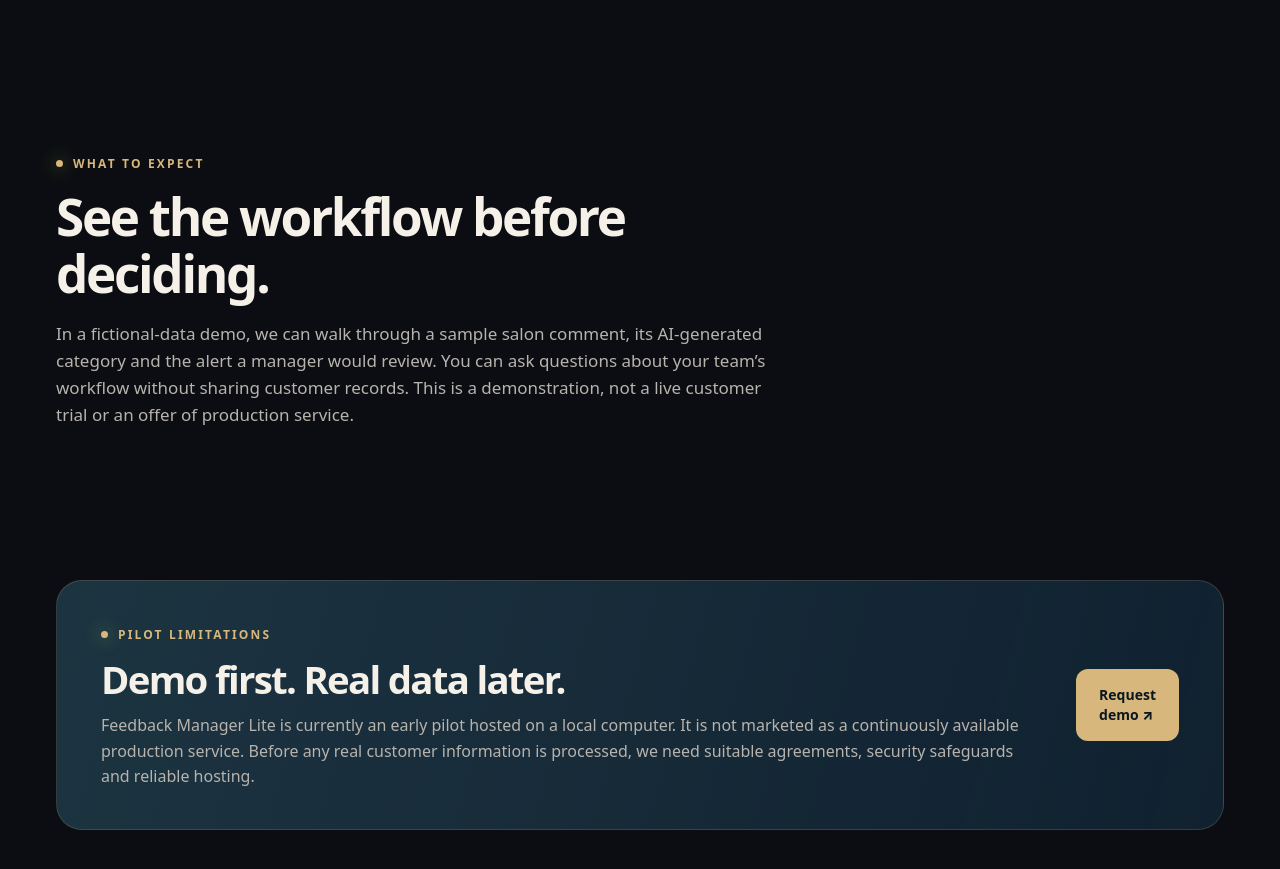
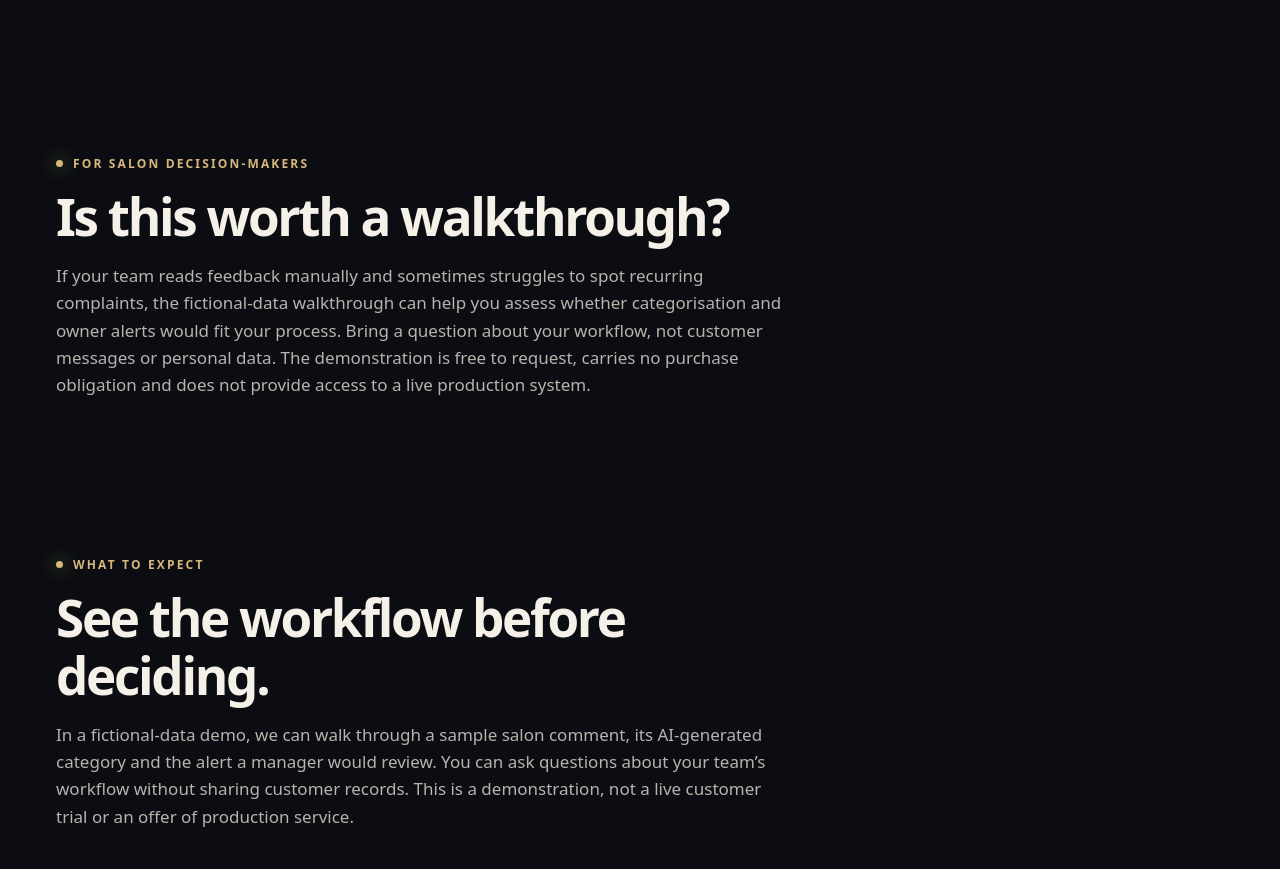
Before and after one commit to suhailsunder-wq/autopilot-ai-site, a plain HTML site: page feedback-manager.html in a window 1280 px wide. Shown: the part 2446-3315 px from the top of the page. Drawn offline with Linux system fonts and the light colour scheme.

Commit message:
Clarify salon demo fit and no-obligation fictional-data walkthrough

```diff
--- a/feedback-manager.html
+++ b/feedback-manager.html
@@ -5,6 +5,7 @@
 <section class="section-tight stats-bar"><div class="container stats-inner"><div class="stat"><b>01</b> Form submission</div><div class="stat"><b>02</b> AI classification</div><div class="stat"><b>03</b> Owner alert</div><div class="stat"><b>04</b> Human decision</div></div></section>
 <section class="section" id="demo"><div class="container"><div class="section-heading"><span class="eyebrow">Example workflow</span><h2>Simple enough to follow.<br><span class="lime">Human-led by design.</span></h2><p>The current working prototype combines a web form with local automation, AI analysis and Telegram alerts. The demonstration uses fictional data.</p></div><div class="steps"><article class="step"><h3>A customer submits feedback</h3><p>A short form collects a rating and a comment. The simulated demonstration uses invented examples, not real salon customer records.</p></article><article class="step"><h3>AI organises the message</h3><p>The workflow categorises feedback and helps identify comments that may need attention. AI classifications can be wrong and should be reviewed.</p></article><article class="step"><h3>The owner receives an alert</h3><p>An alert highlights an issue, such as a long wait or dissatisfaction. The system does not automatically contact the customer.</p></article><article class="step"><h3>A team member decides what happens next</h3><p>Staff review the issue and decide whether and how to respond using their existing complaint-handling process.</p></article></div></div></section>
 <section class="section-tight"><div class="container"><div class="section-heading"><span class="eyebrow">Fictional example · not a real customer record</span><h2>What an owner might see.</h2><p><strong>Invented feedback:</strong> “My haircut looked great, but I waited 25 minutes past my appointment.”</p><p><strong>Illustrative AI category:</strong> Waiting time / mixed experience. <strong>Illustrative alert:</strong> Review scheduling delay. A person checks the original comment and decides what to do; the system does not reply to the customer.</p><p class="subnote">This is an explanatory example, not a verified live run, performance result or customer testimonial. AI categorisation can be inaccurate.</p></div></div></section>
+<section class="section-tight"><div class="container"><div class="section-heading"><span class="eyebrow">For salon decision-makers</span><h2>Is this worth a walkthrough?</h2><p>If your team reads feedback manually and sometimes struggles to spot recurring complaints, the fictional-data walkthrough can help you assess whether categorisation and owner alerts would fit your process. Bring a question about your workflow, not customer messages or personal data. The demonstration is free to request, carries no purchase obligation and does not provide access to a live production system.</p></div></div></section>
 <section class="section-tight"><div class="container"><div class="section-heading"><span class="eyebrow">What to expect</span><h2>See the workflow before deciding.</h2><p>In a fictional-data demo, we can walk through a sample salon comment, its AI-generated category and the alert a manager would review. You can ask questions about your team’s workflow without sharing customer records. This is a demonstration, not a live customer trial or an offer of production service.</p></div></div></section>
 <section class="section-tight"><div class="container"><div class="banner"><div><span class="eyebrow">Pilot limitations</span><div class="spacer-12"></div><h2>Demo first. Real data later.</h2><p>Feedback Manager Lite is currently an early pilot hosted on a local computer. It is not marketed as a continuously available production service. Before any real customer information is processed, we need suitable agreements, security safeguards and reliable hosting.</p></div><a class="button button-primary" href="mailto:suhailsunder@gmail.com?subject=Feedback%20Manager%20Lite%20simulated%20demo" data-contact-email data-email-subject="Feedback Manager Lite simulated demo" data-email-body="Hello, I'd like to see a fictional-data demonstration of Feedback Manager Lite.\n\nSalon/business name: \nBiggest feedback-review challenge (no customer details): \nWhat I'd like to see in the demo: \n\nPlease do not include real customer details or confidential information in this request.">Request demo ↗</a></div></div></section>
 <section class="section-tight"><div class="container"><div class="section-heading"><span class="eyebrow">Frequently asked</span><h2>What the pilot does—and doesn't do.</h2></div><details class="qa"><summary>Can I connect real salon customer information today?</summary><p>No. The current demonstration is limited to fictional examples. Production data processing requires additional operational, privacy and security readiness.</p></details><details class="qa"><summary>Will the system automatically reply to unhappy clients?</summary><p>No. It categorises feedback and notifies the owner for human review.</p></details><details class="qa"><summary>What happens after I request a demo?</summary><p>Your request opens an email to our team. We review enquiries manually and, if a demonstration is suitable, arrange a walkthrough using invented salon feedback only. Please do not send customer records, personal information about clients or confidential business data. A demo request does not start a trial or create a paid subscription.</p></details><details class="qa"><summary>Is there a monthly plan available?</summary><p>Not currently. This page invites requests for a simulated demonstration. Commercial terms will only be discussed once the service is ready to offer.</p></details></div></section>
```
